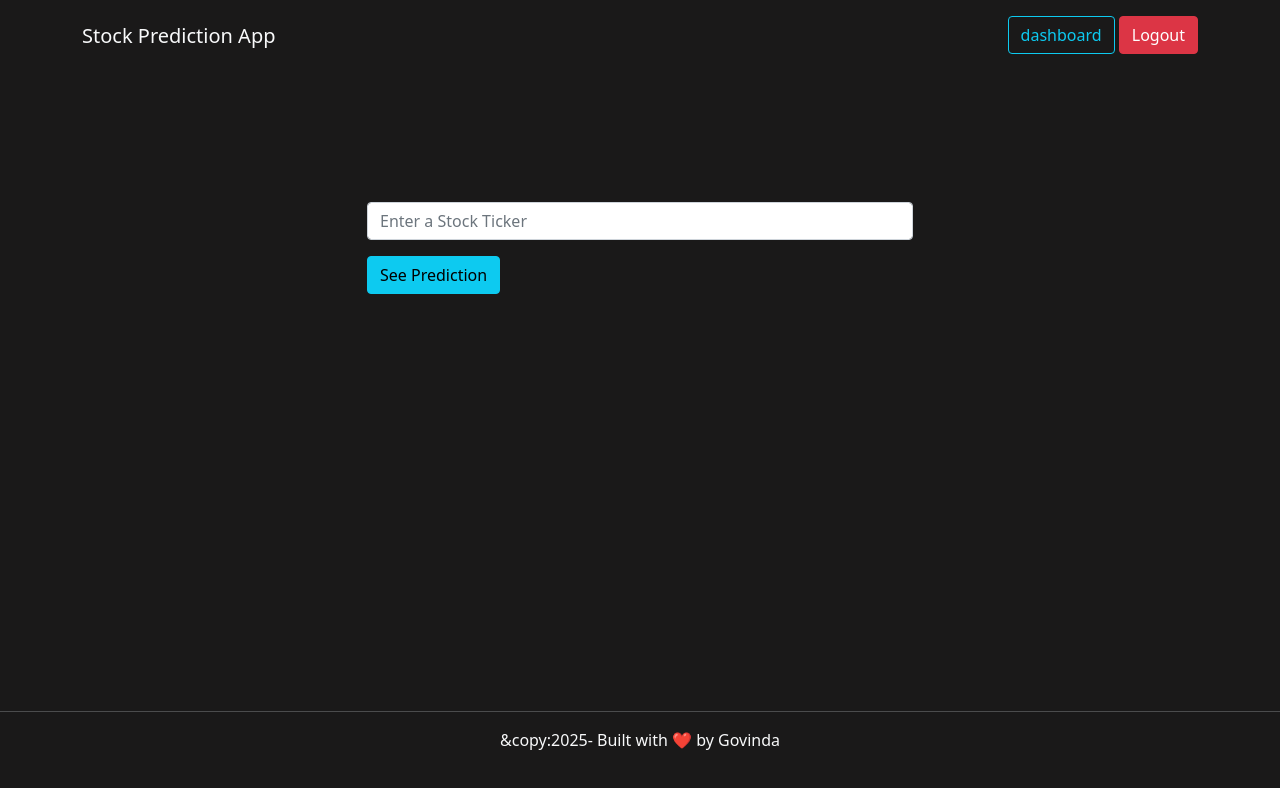
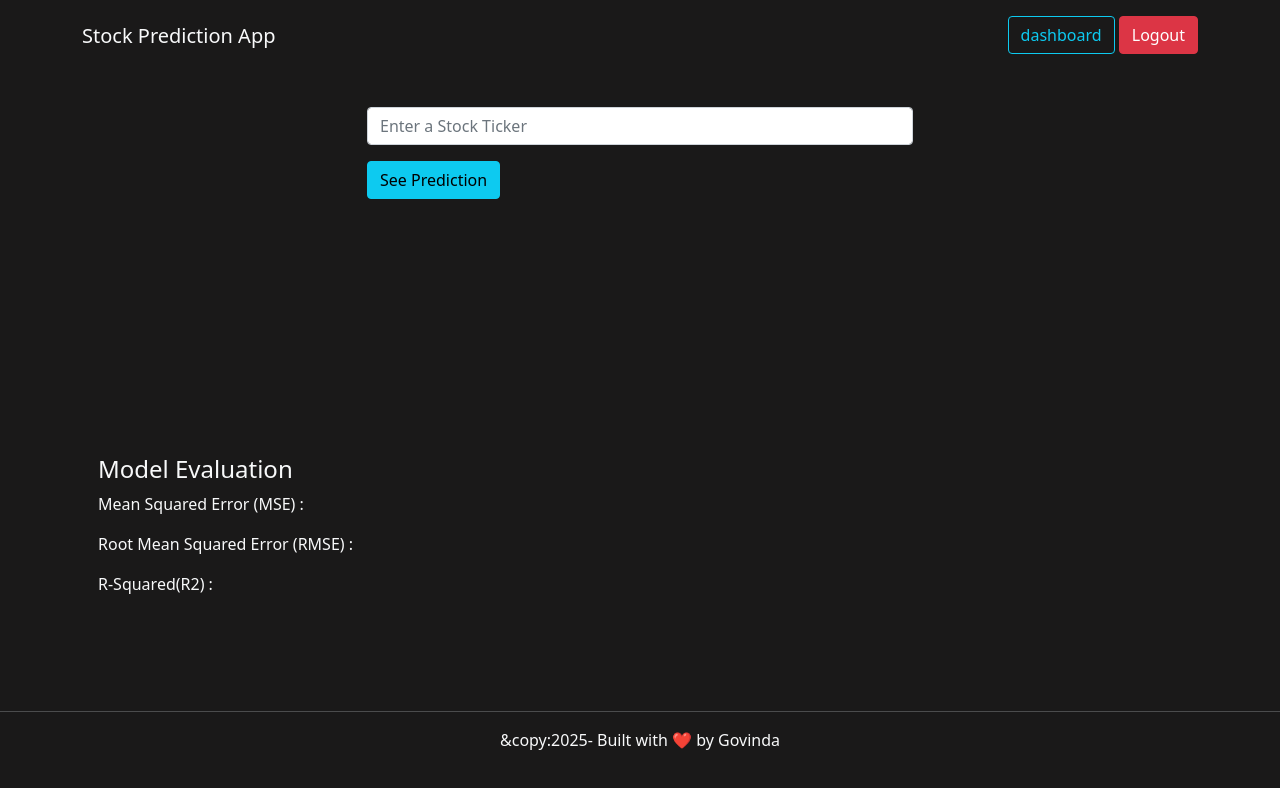
Before and after one commit to Govindaspkta/stock-prediction-portal, a React (Vite) app in the folder frontend-react/: page /dashboard in a window 1280 px wide. Shown: the top 788 px of the page. Built offline with nearby package versions, Linux system fonts and the light colour scheme; no server answers; sample sign-in values are in the browser's storage.

Commit message:
working on model evaluation

```diff
--- a/frontend-react/src/components/dashboard/Dashboard.jsx
+++ b/frontend-react/src/components/dashboard/Dashboard.jsx
@@ -13,6 +13,10 @@ const [error,setError]=useState()
   const[ma100,setMA100]=useState()
   const [ma200,setMA200]=useState()
   const[prediction,setPrediction]=useState()
+  const[mse,setMSE]=useState()
+    const[rmse,setRMSE]=useState()
+    const[r2,setR2]=useState()
+
 useEffect(() =>{
     const fetchProtectedData = async() =>{
         try{
@@ -41,12 +45,15 @@ try{
     const plotUrl= `${backendRoot}${response.data.plot_img}`
     const ma100url=`${backendRoot}${response.data.plot_100_dma}`
     const ma200url=`${backendRoot}${response.data.plot_200_dma}`
-    const predictionurl=`${backendRoot}${response.plot_prediction}`
+    const predictionurl=`${backendRoot}${response.data.plot_prediction}`
 
     setPlot(plotUrl)
     setMA100(ma100url)
     setMA200(ma200url)
     setPrediction(predictionurl)
+    setMSE(response.data.mse)
+    setRMSE(response.data.rmse)
+    setR2(response.data.r2)
 
     if(response.data.error){
         setError(response.data.error)
@@ -103,6 +110,14 @@ setLoading(false);
                     <img src= {prediction} style= {{maxWidth:'100%'}} />
                 )}
             </div>
+            <div className="text-light p-3">
+                <h4>Model Evaluation</h4>
+                <p>Mean Squared Error (MSE) : {mse}</p>
+                <p>Root Mean Squared Error (RMSE) : {rmse}</p>
+                <p>R-Squared(R2) : {r2}</p>
+
+
+            </div>
          </div>
     </div>
  </div>
```
Also changed, not shown: 1 other file (tests, documents, lock files or other folders).
